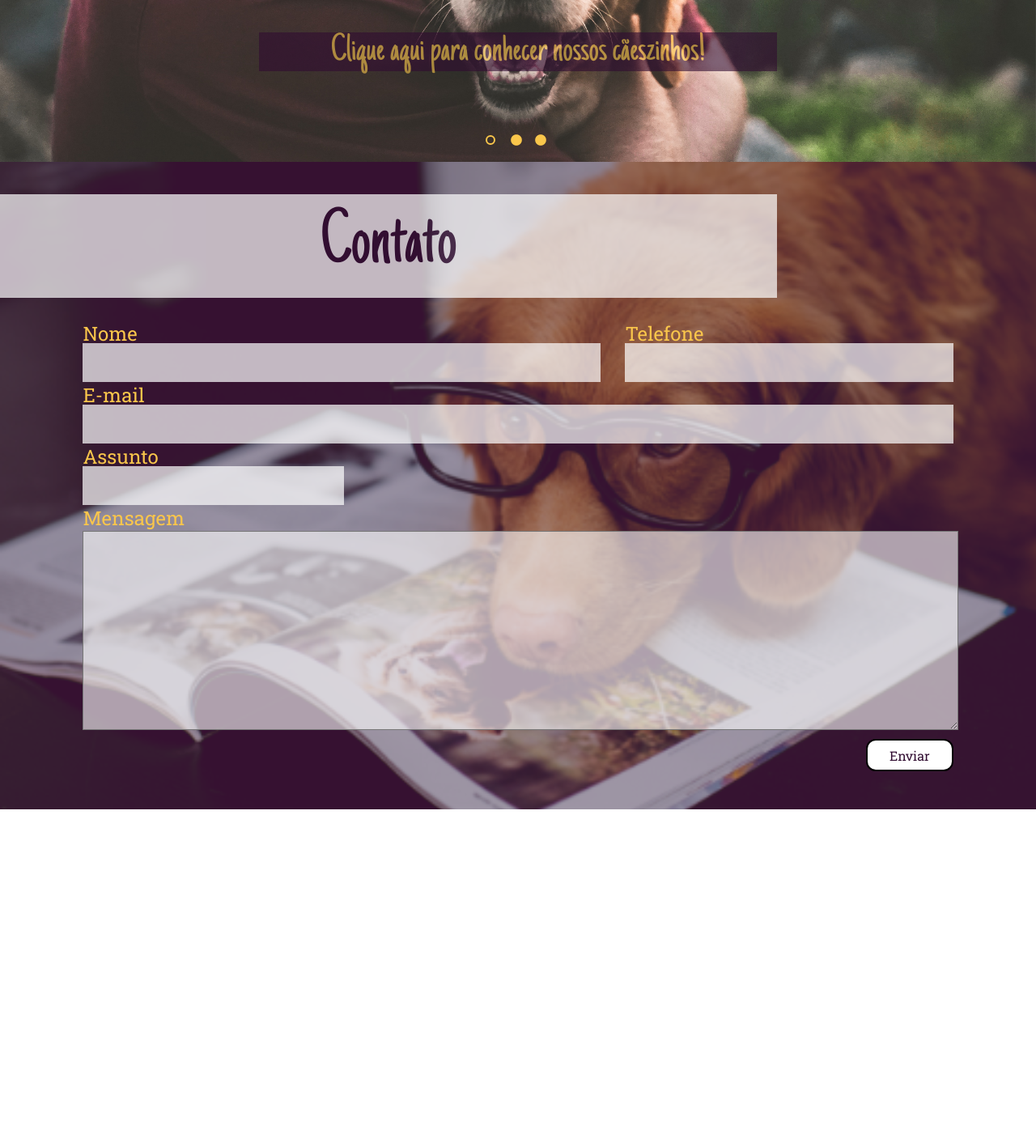
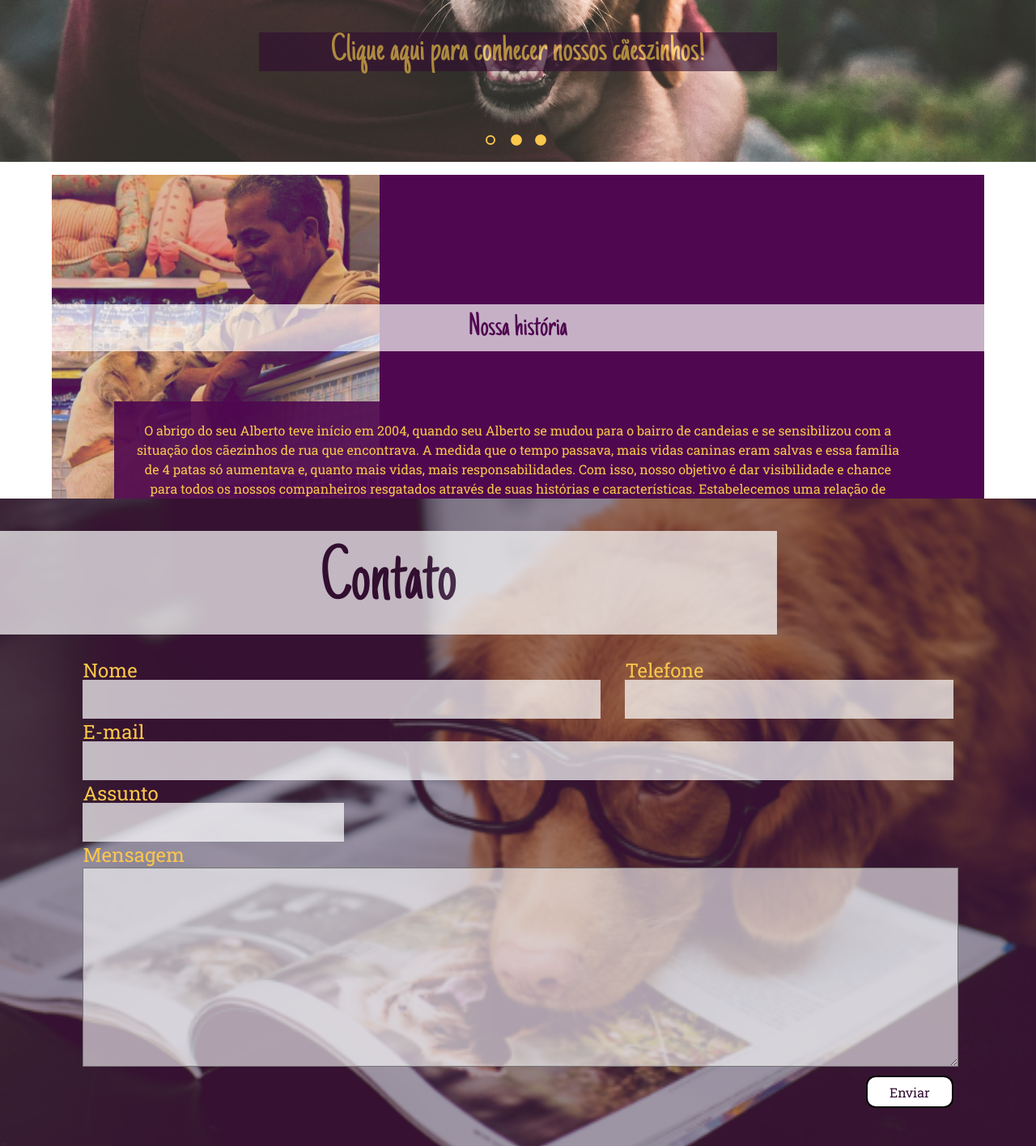
Before and after one commit to citi-onboarding/Abrigo, a Django app: page / in a window 1280 px wide. Shown: the part 600-2016 px from the top of the page at 81% size. Before the commit the page ends 1600 px from the top, so only its background shows below. Run offline with Django 3.2, Linux system fonts and the light colour scheme; some libraries are stand-ins or nearby versions.

Commit message:
rebase da branch nossahist

```diff
--- /dev/null
+++ b/static/css/ns.css
@@ -0,0 +1,59 @@
+@font-face{
+    font-family: Samanta;
+    src: url('../fontes/JustAnotherHand-Regular.ttf');
+}
+
+#ns-foto{
+    position: relative;
+    margin-top: 2vh;
+    margin-left: 5vw;
+    height: 50vh;
+    width: 90vw;
+    isolation: isolate;
+    background-color: #4F084F;
+}
+
+#ns-foto img{
+    max-height: 100%;
+    opacity: 0.8;
+    mix-blend-mode: lighten;
+}
+
+#ns-texto{
+    position: absolute;
+    top: 70%;
+    left: 11%;
+    background: rgba(79, 8, 79, 0.9);
+    color: #FAC64B;
+    text-align: center;
+    width: 78%;
+}
+
+#ns-texto p{
+    font-family: 'Roboto Slab', serif;
+    font-size: 1rem;
+    font-weight: normal;
+    padding: 1.5rem;
+    line-height: 3vh;
+}
+
+#ns-titulo{
+    position: absolute;
+    top: 20vh;
+    text-align: center;
+    width: 100%;
+    background: rgba(255, 255, 255, 0.68);
+}
+
+#ns-titulo h1{
+    font-family: Samanta;
+    font-weight: normal;
+    color: #4F084F;
+    font-size: 2.5rem;
+    margin-top: 0.6rem;
+    margin-bottom: 0.5rem;
+}
+
+.nossahistoria{
+    position: relative;
+}
--- a/templates/base.html
+++ b/templates/base.html
@@ -14,23 +14,23 @@
     <link rel="stylesheet" href="{% static 'css/mediaquery-banner.css' %}">
     <link rel="stylesheet" href="{% static 'css/mediaquery-contato.css' %}">
     <link href="https://fonts.googleapis.com/css?family=Roboto+Slab&display=swap" rel="stylesheet">
+    <link rel="stylesheet" href="{% static 'css/ns.css' %}">
     {% endblock %}
 
     <title>Document</title>
 </head>
 <body>
     <!-- Seção navbar-->
-
     <!-- Seção baner -->
-     {% include 'home_page/banner.html' %}
+    {% include 'home_page/banner.html' %}
     <!-- Seção sobre nós -->
-
+    {% include 'home_page/nossahistoria.html' %}
     <!-- Seção como ajudar -->
 
     <!-- Seção eventos -->
 
     <!-- Seção contato -->
-   {% include 'home_page/contato.html' %}
+    {% include 'home_page/contato.html' %}
     <!-- Footer -->
 
     {% block script %}
--- /dev/null
+++ b/templates/home_page/nossahistoria.html
@@ -0,0 +1,17 @@
+{% load static %}
+
+<section class="nossahistoria">
+    <div id="ns-foto">
+        <img src="{% static 'images/seualberto.jpg' %}" alt="">
+    </div>
+    <div id="ns-titulo">
+        <h1>Nossa história</h1>
+    </div>
+    <div id="ns-texto">
+        <p>
+            O abrigo do seu Alberto teve início em 2004, quando seu Alberto se mudou para o bairro de candeias e se sensibilizou com a situação dos cãezinhos de rua que encontrava. A medida que o tempo passava, mais vidas caninas eram salvas e essa família de 4 patas só aumentava e, quanto mais vidas, mais responsabilidades. Com isso, nosso objetivo é dar visibilidade e chance para todos os nossos companheiros resgatados através de suas histórias e características. Estabelecemos uma relação de amor e comprometimento e zelamos pelo cuidado, saúde e bem estar dos nossos cães, revertendo a ajuda recebida em benefício deles.
+        </p>
+    </div>
+
+
+</section>
```
Also changed, not shown: static/images/Seu Alberto.png (added), static/images/Seu Alberto@2x.png (added), static/images/Seu Alberto@3x.png (added), static/images/seualberto.jpg (added).
